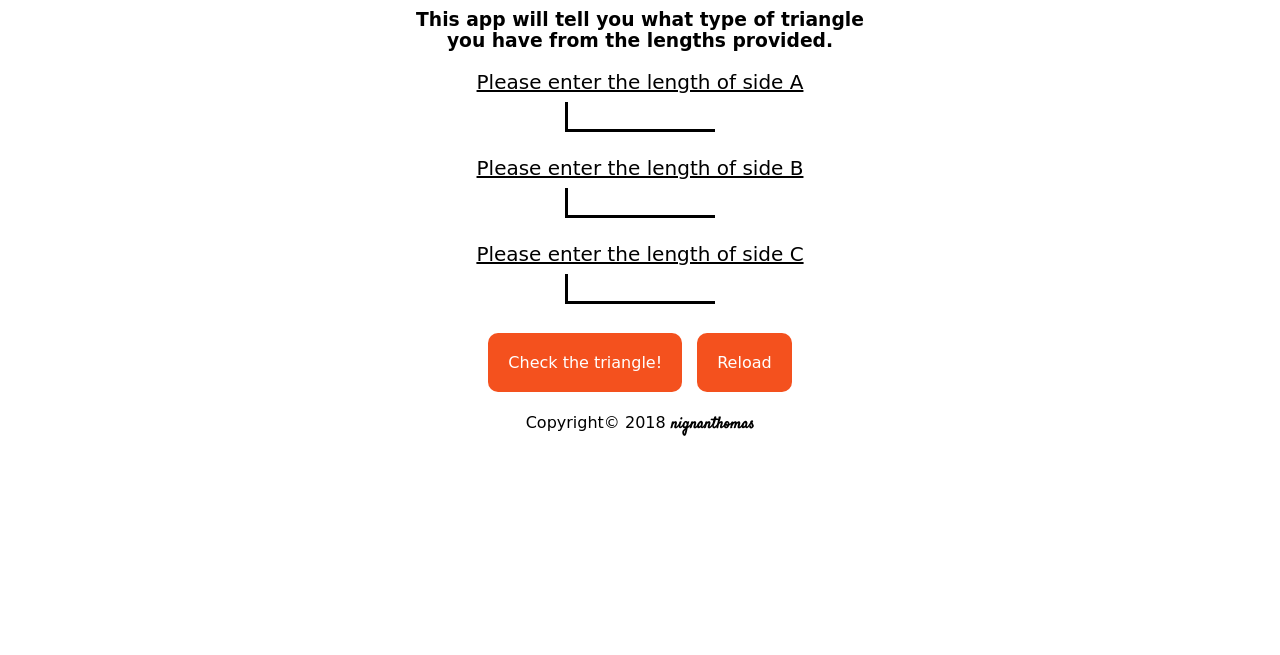
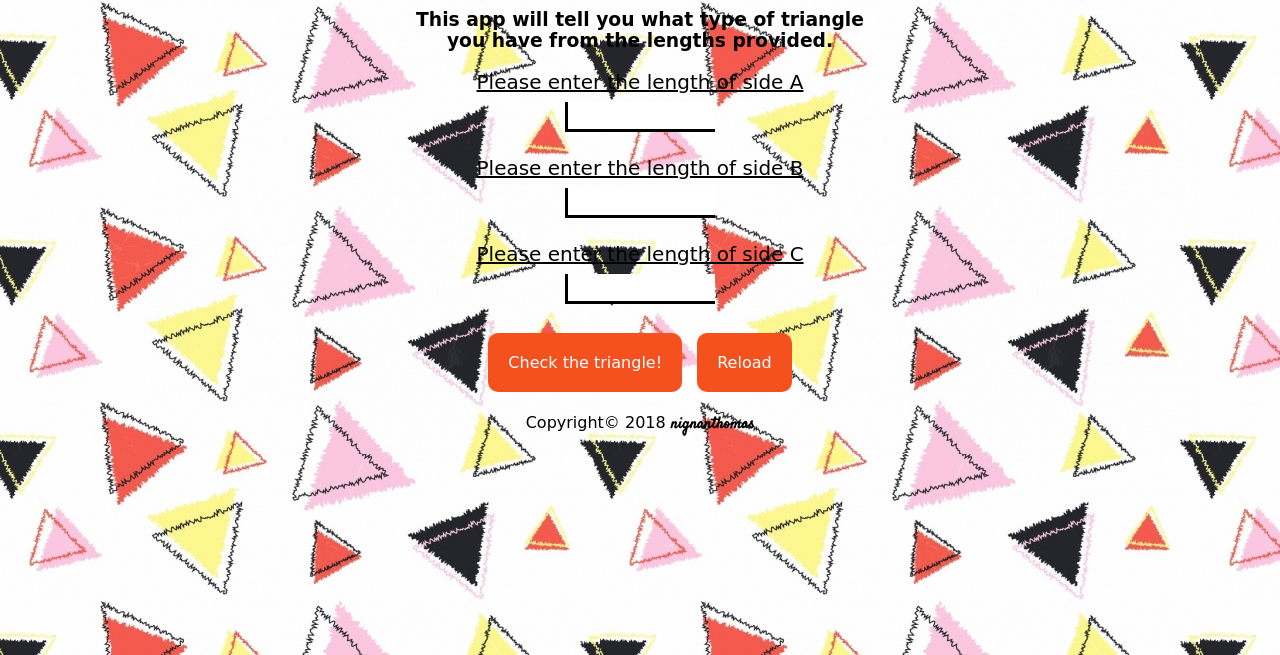
Before and after one commit to nignanthomas/triangle-tracker, a plain HTML site: page index.html in a window 1280 px wide. Shown: the part 145-800 px from the top of the page. Drawn offline with Linux system fonts and the light colour scheme; a web font is replaced by a local one.

Commit message:
download background image ti images folder and add it in css

```diff
--- a/css/styles.css
+++ b/css/styles.css
@@ -1,6 +1,7 @@
 body{
   text-align: center;
   font-family: 'Iceland', cursive;
+  background-image: url(../images/background.jpg);
   /* background-color: #a5acd2; */
   margin: 0 auto;
   height: 100vh;
```
Also changed, not shown: images/background.jpg (added).
